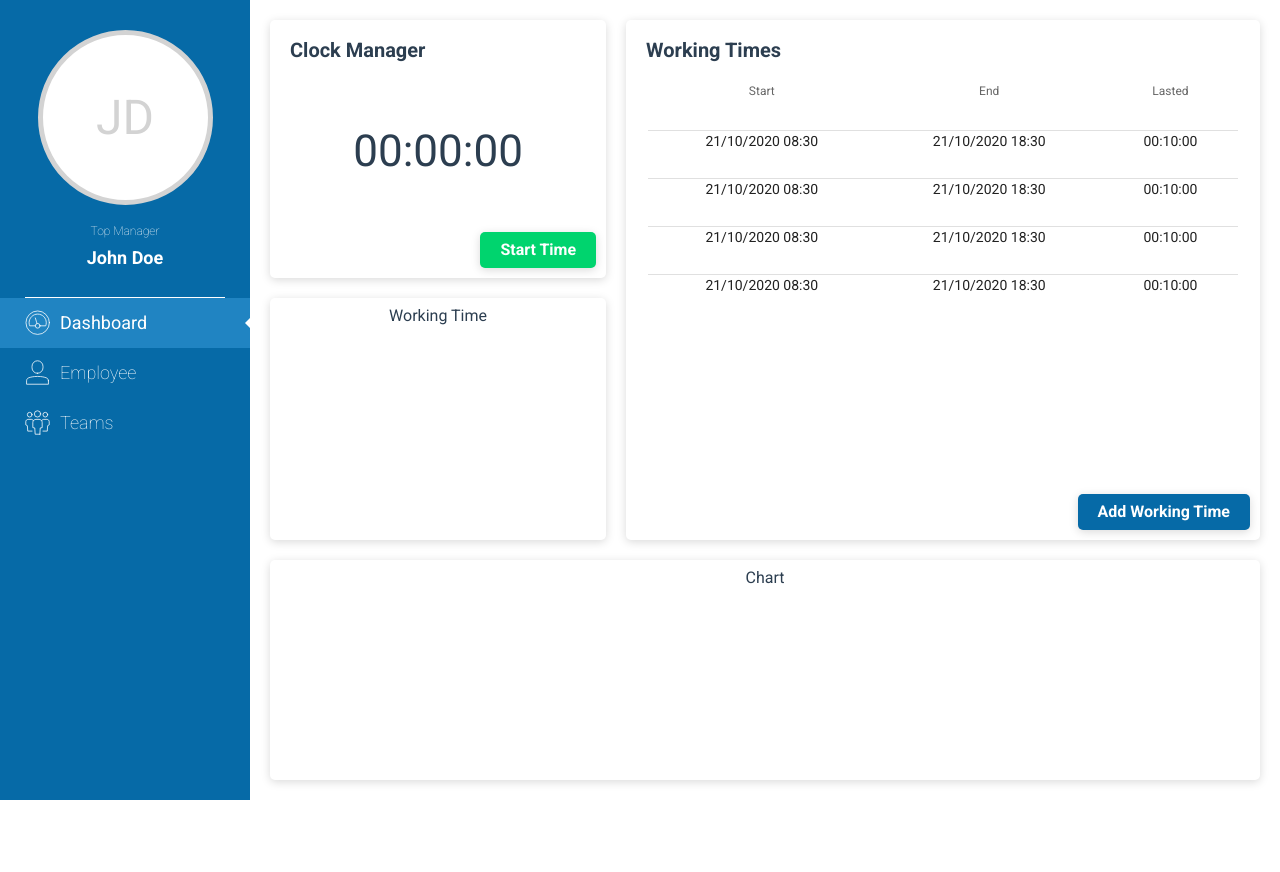
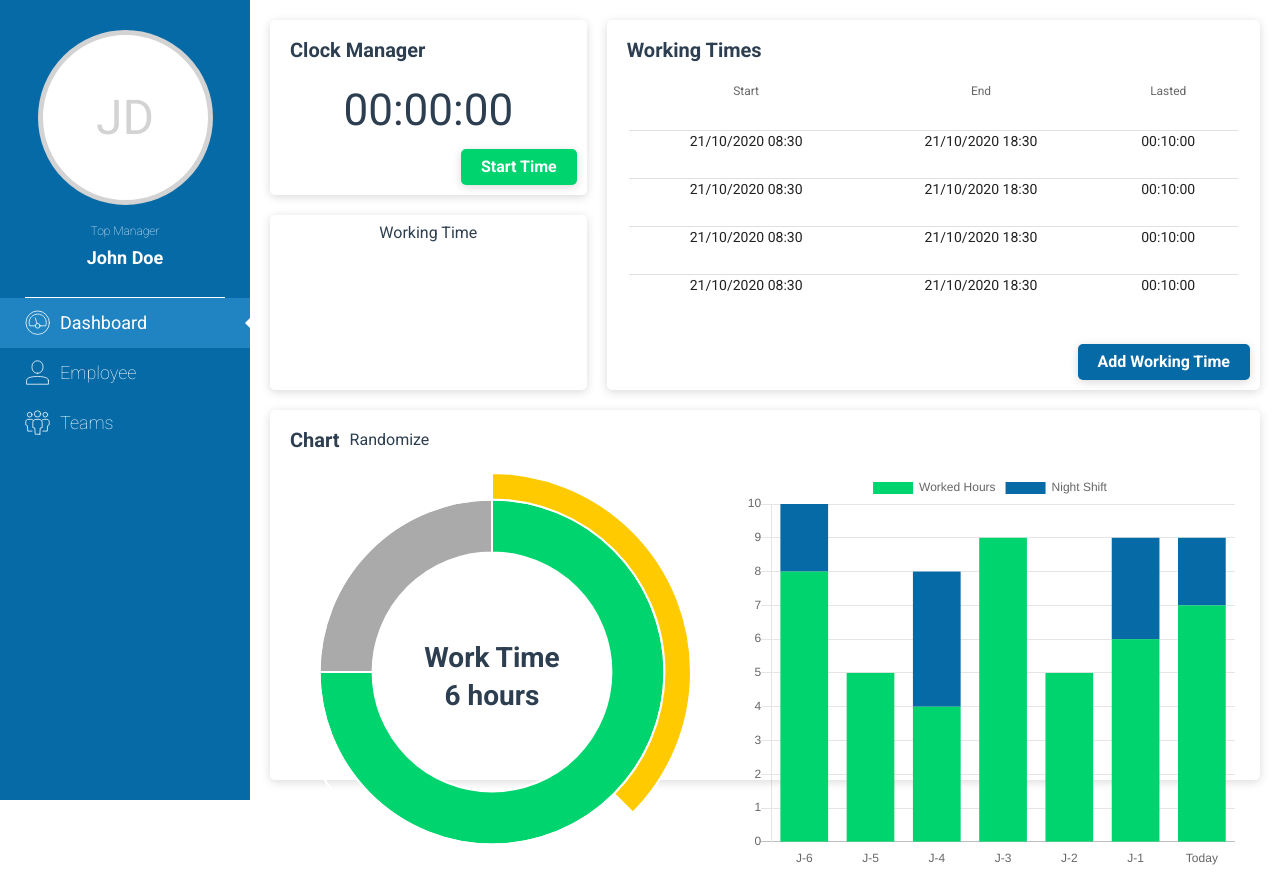
Before and after one commit to Spounge/TimeManager, a Vue app in the folder frontend/: page / in a window 1280 px wide. Before the commit the page ends 800 px from the top, so only its background shows below. Built offline with nearby package versions, Linux system fonts and the light colour scheme.

Commit message:
[Dashboard]: Fonctional and ready to go charts

```diff
--- a/frontend/package.json
+++ b/frontend/package.json
@@ -8,8 +8,10 @@
     "lint": "vue-cli-service lint"
   },
   "dependencies": {
+    "chart.js": "^2.9.4",
     "core-js": "^3.6.5",
     "vue": "^2.6.11",
+    "vue-chartjs": "^3.5.1",
     "vue-router": "^3.2.0",
     "vuetify": "^2.2.11",
     "vuex": "^3.4.0"
--- a/frontend/src/components/Chart.vue
+++ b/frontend/src/components/Chart.vue
@@ -1,15 +1,180 @@
 <template>
   <div class="chart tile">
-      Chart
+    <div class="header">
+      <h3 class="title">Chart</h3>
+      <button @click="changeData()">Randomize</button>
+    </div>
+
+    <div class="container">
+      <div class="chart-container">
+        <div class="donut-caption">
+          <h4 class="title">Work Time</h4>
+          <h4 class="workhour">{{workedTime}} hours</h4>
+        </div>
+        <DonutChart
+          :chartData="donutDataCollection"
+          :options="donutOptions"
+        ></DonutChart>
+      </div>
+      <div class="chart-container">
+        <BarChart
+          :chartData="barDataCollection"
+          :options="barOptions"
+        ></BarChart>
+      </div>
+    </div>
   </div>
 </template>
 
 <script>
-export default {};
+import BarChart from "./Charts/BarChart.js";
+import DonutChart from "./Charts/DonutChart.js";
+
+export default {
+  components: {
+    BarChart,
+    DonutChart,
+  },
+  data: () => ({
+    // TODO fetch theses from API
+    overtime: 3,
+    workedTime: 6,
+    weekWorkedHours: [8, 5, 4, 9, 5, 6, 7],
+    weekNightShift: [2, 0, 4, 0, 0, 3, 2],
+
+    // * INITIAL BAR DATA
+    barDataCollection: {},
+    barOptions: {
+      responsive: true,
+      maintainAspectRatio: false,
+      scales: {
+        xAxes: [
+          {
+            stacked: true,
+            gridLines: {
+              display: false,
+            },
+          },
+        ],
+        yAxes: [
+          {
+            stacked: true,
+            ticks: {
+              beginAtZero: true,
+            },
+          },
+        ],
+      },
+    },
+    // * INITIAL DONUT DATA
+    donutDataCollection: {},
+    donutOptions: {
+      cutoutPercentage: 60,
+      responsive: true,
+      maintainAspectRatio: false,
+      legend: {
+        display: false,
+      },
+    },
+  }),
+  mounted() {
+    this.fillData();
+  },
+  methods: {
+    fillData() {
+      let overtimeDiff = 8 - this.overtime;
+      let remainingTime = 8 - this.workedTime;
+      this.donutDataCollection = {
+        labels: ["Overtime", "Worked Hours", "Remaining Time"],
+        datasets: [
+          {
+            weight: 0.5,
+            label: "Overtime",
+            data: [this.overtime, overtimeDiff, 0],
+            backgroundColor: ["#FFCB00", "#FFFFFF00", "#FFFFFF00"],
+          },
+          {
+            weight: 1,
+            data: [0, this.workedTime, remainingTime],
+            backgroundColor: ["FFFFFF00", "#00D46E", "#AAAAAA"],
+          },
+        ],
+      };
+      this.barDataCollection = {
+        labels: ["J-6", "J-5", "J-4", "J-3", "J-2", "J-1", "Today"],
+        datasets: [
+          {
+            label: "Worked Hours",
+            backgroundColor: "#00D46E",
+            data: this.weekWorkedHours,
+          },
+          {
+            label: "Night Shift",
+            backgroundColor: "#066AA7",
+            data: this.weekNightShift,
+          },
+        ],
+      };
+    },
+    changeData() {
+      console.log("changing");
+      this.weekNightShift = [this.getRandomInt(), this.getRandomInt(), this.getRandomInt(), this.getRandomInt(), this.getRandomInt(), this.getRandomInt(), this.getRandomInt()];
+      this.weekWorkedHours = [this.getRandomInt(),this.getRandomInt(),this.getRandomInt(),this.getRandomInt(),this.getRandomInt(),this.getRandomInt(),this.getRandomInt()];
+      this.overtime = this.getRandomInt();
+      this.workedTime = this.getRandomInt();
+    },
+    getRandomInt() {
+      return Math.floor(Math.random() * (50 - 5 + 1)) + 5;
+    },
+  },
+  watch: {
+    weekNightShift: function () {
+      this.fillData();
+    },
+    weekWorkedHours: function () {
+      this.fillData();
+    },
+    overtime: function () {
+      this.fillData();
+    },
+    workedTime: function () {
+      this.fillData();
+    },
+  },
+};
 </script>
 
 <style lang="scss" scoped>
 .chart {
-    grid-area: D;
+  position: relative;
+  grid-area: D;
+
+  .container {
+    position: relative;
+    display: grid;
+    width: 100%;
+    gap: 50px;
+    grid-template-columns: 4fr 8fr;
+    margin: 0;
+    justify-items: center;
+
+    .chart-container {
+      position: relative;
+      width: 100%;
+      height: 100%;
+
+      .donut-caption {
+        position: absolute;
+        left: 50%;
+        top: 50%;
+        transform: translate(-50%, -50%);
+        .title, .workhour {
+          font-weight: 600;
+          font-size: 28px;
+        }
+      }
+    }
+  }
+
 }
 </style>
--- /dev/null
+++ b/frontend/src/components/Charts/BarChart.js
@@ -0,0 +1,15 @@
+import { Bar, mixins } from 'vue-chartjs'
+
+export default {
+  extends: Bar,
+  mixins: [mixins.reactiveProp],
+  props: {
+    options: {
+      type: Object,
+      default: null
+    }
+  },
+  mounted() {
+    this.renderChart(this.chartData, this.options)
+  }
+}
--- /dev/null
+++ b/frontend/src/components/Charts/DonutChart.js
@@ -0,0 +1,15 @@
+import { Doughnut, mixins } from 'vue-chartjs'
+
+export default {
+  extends: Doughnut,
+  mixins: [mixins.reactiveProp],
+  props: {
+    options: {
+      type: Object,
+      default: null
+    }
+  },
+  mounted () {
+    this.renderChart(this.chartData, this.options)
+  }
+}
--- a/frontend/src/components/WorkingTimes.vue
+++ b/frontend/src/components/WorkingTimes.vue
@@ -7,9 +7,9 @@
       <v-simple-table>
         <thead>
           <tr>
-            <th class="text-left">Start</th>
-            <th class="text-left">End</th>
-            <th class="text-left">Lasted</th>
+            <th class="header-center">Start</th>
+            <th class="header-center">End</th>
+            <th class="header-center">Lasted</th>
           </tr>
         </thead>
         <tbody>
--- a/frontend/src/views/Dashboard.vue
+++ b/frontend/src/views/Dashboard.vue
@@ -31,14 +31,17 @@ export default {
   width: 100%;
   padding: 20px;
   gap: 20px;
-  grid-template-rows: max-content;
-  grid-template-columns: max-content;
+  grid-template-rows: repeat(12, 1fr);
+  grid-template-columns: repeat(12, 1fr);
   grid-template-areas:
-    "A A A A A C C C C C C C"
-    "A A A A A C C C C C C C"
-    "B B B B B C C C C C C C"
-    "B B B B B C C C C C C C"
-    "B B B B B C C C C C C C"
+    "A A A A C C C C C C C C"
+    "A A A A C C C C C C C C"
+    "A A A A C C C C C C C C"
+    "B B B B C C C C C C C C"
+    "B B B B C C C C C C C C"
+    "B B B B C C C C C C C C"
+    "D D D D D D D D D D D D"
+    "D D D D D D D D D D D D"
     "D D D D D D D D D D D D"
     "D D D D D D D D D D D D"
     "D D D D D D D D D D D D"
```
Also changed, not shown: 1 other file (tests, documents, lock files or other folders).
